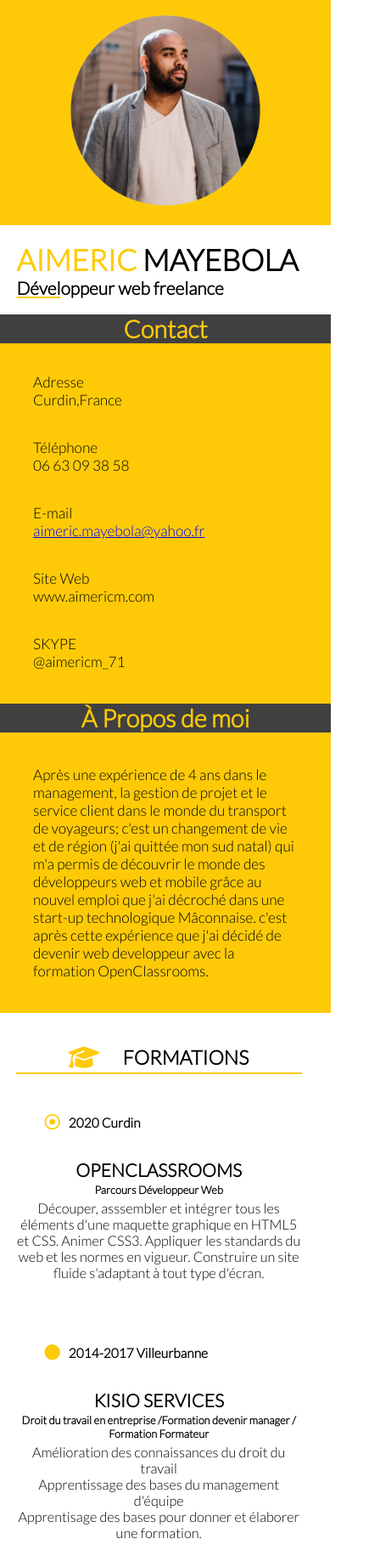
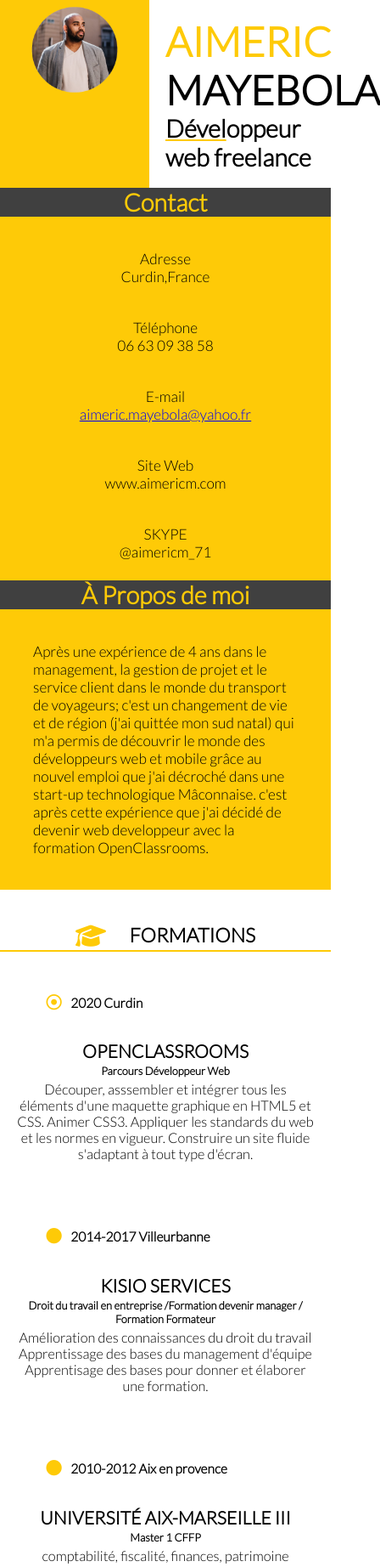
Before and after one commit to demerish/CVAMA.github.io, a plain HTML site: page index.html in a window 390 px wide. Shown: the top 1844 px of the page at 85% size, 448 px wide, since content can reach past the window. Drawn offline with Linux system fonts and the light colour scheme.

Commit message:
Ajout résolution tablette

```diff
--- a/stylev1.css
+++ b/stylev1.css
@@ -310,7 +310,79 @@ font-size: 150%;
 @media screen and (max-width: 950px)
 {
 
+    header
+    {
+        display: flex;
+        flex-wrap: nowrap;
+        font-size: 200%;
+    }
+    .picture
+    {
+        width:50%;
+    }
+    #maintitle
+    {
+        width: 50%;
+    }
 
+    main
+    {
+        display: flex;
+        flex-direction: column;
+
+    }
+
+    .leftpart
+    {
+        width:100%;
+    }
+
+    .leftpart ul
+    {
+
+
+        padding-bottom: 6%;
+        text-align: center;
+        padding-left: 0%;
+
+    }
+    .leftpart p
+    {
+
+        padding-top: 10%;
+        padding-bottom: 10%;
+
+
+    }
+
+
+    .rightpart
+    {
+        width:100%
+    }
+
+
+    h4
+    {
+        margin-left: 0%;
+        margin-right: 0%;
+        text-align: center;
+    }
+
+
+    footer
+    {
+    display:flex;
+    flex-direction: column-reverse;
+    text-align: center;
+    }
+
+    .hobbies
+    {
+        padding-top: 5%;
+        padding-bottom: 5%;
+
+    }
 
 
 }
```
